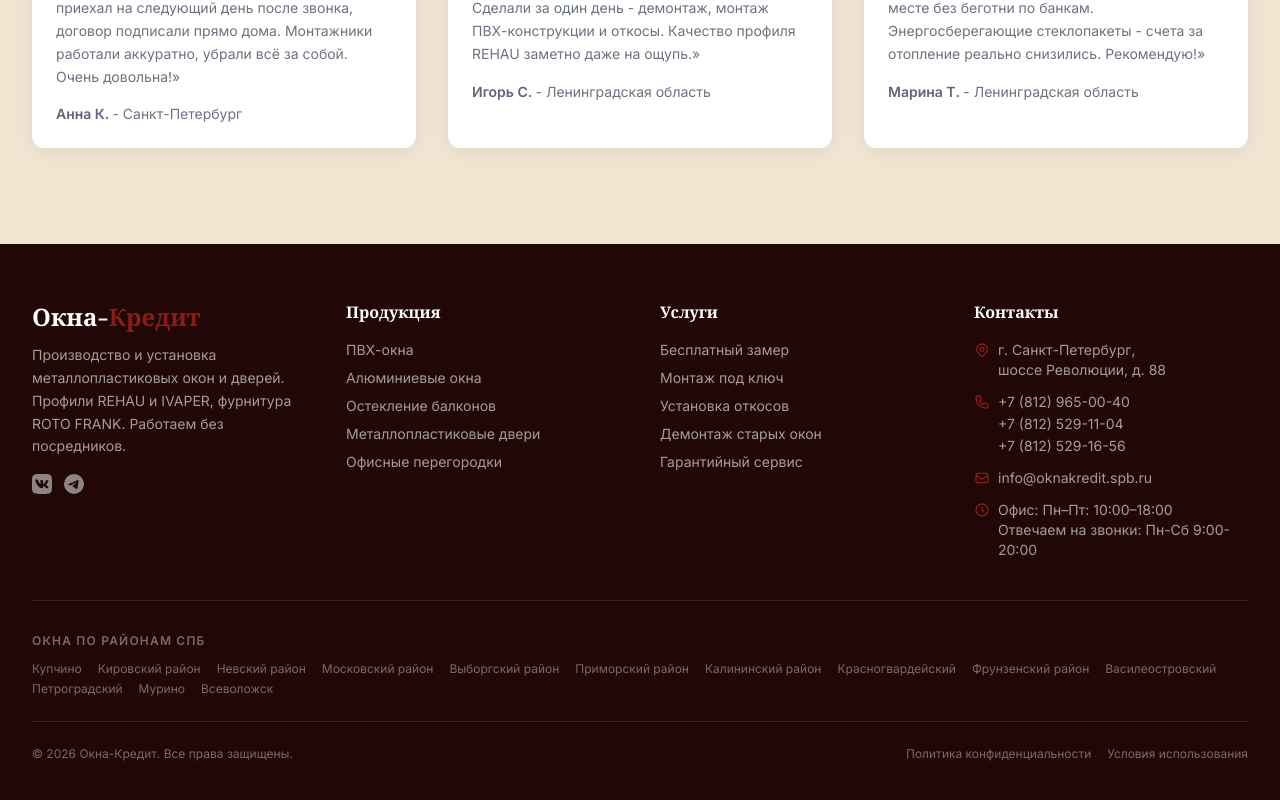
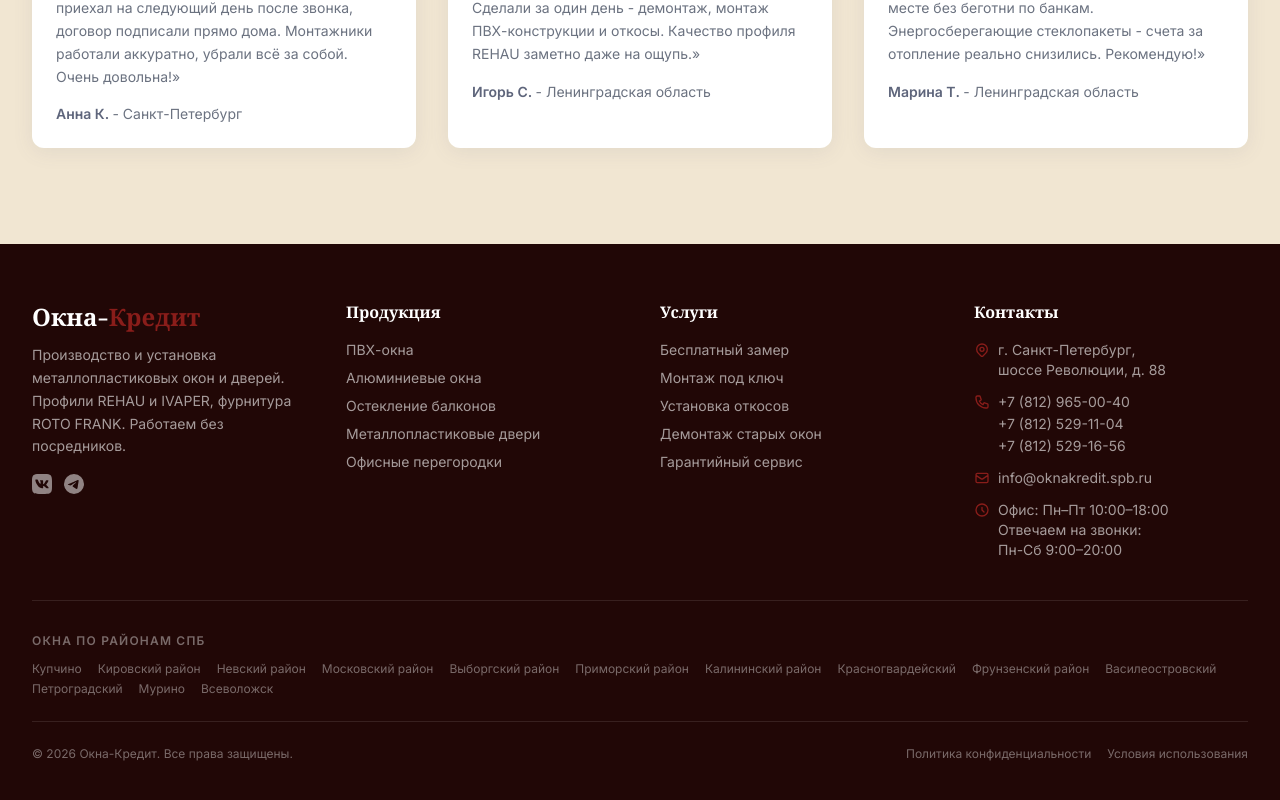
Before and after one commit to rkmartin0106/OknaKredit, a Next.js app: page / in a window 1280 px wide. Shown: the part 3833-4633 px from the top of the page. Built offline with nearby package versions, Linux system fonts and the light colour scheme.

Commit message:
Fix footer hours wrapping by splitting onto separate lines
Co-Authored-By: Claude Sonnet 5 <noreply@anthropic.com>

```diff
--- a/src/components/Footer.tsx
+++ b/src/components/Footer.tsx
@@ -94,7 +94,7 @@ export default function Footer() {
                 <svg className="w-4 h-4 mt-0.5 shrink-0 text-brand-red" fill="none" stroke="currentColor" viewBox="0 0 24 24">
                   <path strokeLinecap="round" strokeLinejoin="round" strokeWidth={2} d="M12 8v4l3 3m6-3a9 9 0 11-18 0 9 9 0 0118 0z" />
                 </svg>
-                <span>Офис: Пн–Пт: 10:00–18:00<br />Отвечаем на звонки: Пн-Сб 9:00-20:00</span>
+                <span>Офис: Пн–Пт 10:00–18:00<br />Отвечаем на звонки:<br />Пн-Сб 9:00–20:00</span>
               </li>
             </ul>
           </div>
```
